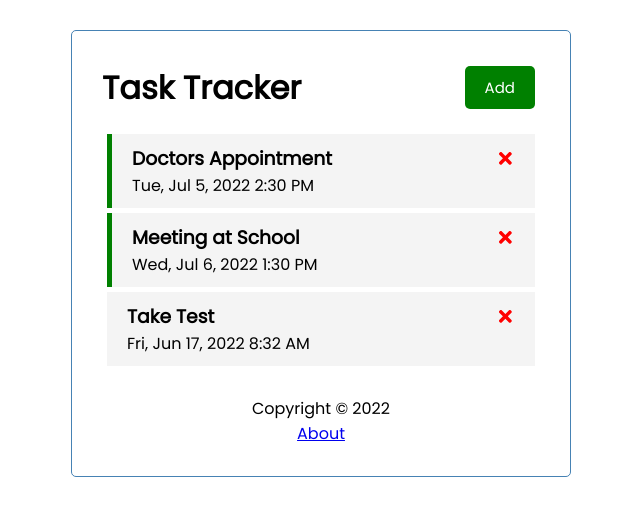
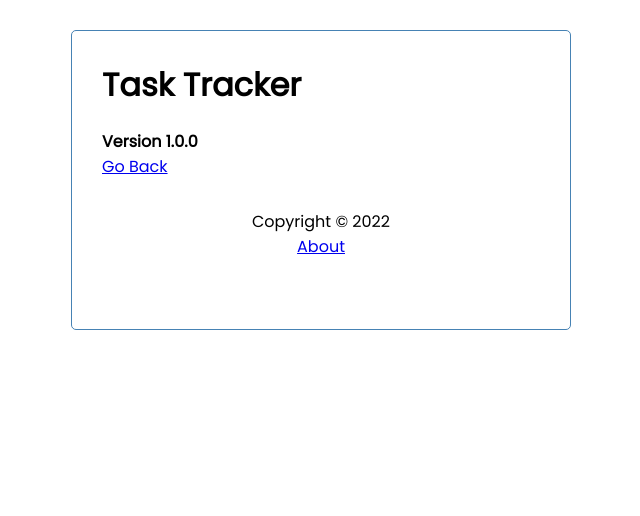
Before and after one commit to maremaric/React-task-tracker, a React (Create React App) app: page /about in a window 1280 px wide. Shown: the top 516 px of the page, without its empty margins (319-959 px from the left). Built offline with nearby package versions, Linux system fonts and the light colour scheme; data requests are answered from the project's data file.

Commit message:
Created Route

```diff
--- a/src/App.js
+++ b/src/App.js
@@ -1,8 +1,10 @@
+import { useState, useEffect } from 'react';
+import { BrowserRouter as Router, Route, Routes } from 'react-router-dom';
 import Header from './components/Header';
 import Footer from './components/Footer';
 import Tasks from './components/Tasks';
 import AddTask from './components/AddTask';
-import { useState, useEffect } from 'react';
+import About from './components/About';
 
 function App() {
 
@@ -81,13 +83,35 @@ const fetchTask = async (id) => {
   }
 
   return (
-    <div className="container">
-      <Header onAdd={() => setShowAddTask(!showAddTask)} showAdd={showAddTask}/>
-      {showAddTask && <AddTask onAdd={addTask} />}
-      {tasks.length > 0 ? (<Tasks tasks={tasks} onDelete={deleteTask} onToggle={toggleReminder} />) : ('No Tasks To Show!')}
-
-      <Footer />
-    </div>
+    <Router>
+      <div className="container">
+        <Header
+          onAdd={() => setShowAddTask(!showAddTask)}
+          showAdd={showAddTask}
+        />
+        <Routes>
+          <Route
+            path='/'
+            element={
+            <>
+              {showAddTask && <AddTask onAdd={addTask} />}
+              {tasks.length > 0 ? (
+              <Tasks
+                tasks={tasks}
+                onDelete={deleteTask}
+                onToggle={toggleReminder}
+              />
+              ) : (
+                'No Tasks To Show!'
+              )}
+            </>
+            }
+          />
+           <Route path='/about' element={<About />} />
+        </Routes>
+        <Footer />
+      </div>
+    </Router>
   );
 }
 
--- /dev/null
+++ b/src/components/About.js
@@ -0,0 +1,12 @@
+import { Link } from 'react-router-dom';
+
+function About() {
+  return (
+    <div>
+        <h4>Version 1.0.0</h4>
+        <Link to='/'>Go Back</Link>
+    </div>
+  )
+}
+
+export default About
--- a/src/components/Footer.js
+++ b/src/components/Footer.js
@@ -1,8 +1,10 @@
+import { Link } from 'react-router-dom';
+
 function Footer() {
   return (
     <footer>
         <p>Copyright &copy; 2022</p>
-        <a href="/about">About</a>
+        <Link to='/about'>About</Link>
     </footer>
   )
 }
--- a/src/components/Header.js
+++ b/src/components/Header.js
@@ -1,15 +1,20 @@
 import PropTypes from 'prop-types';
+import { useLocation } from 'react-router-dom';
 import Button from './Button';
 
 function Header({ title, onAdd, showAdd }) {
+  const location = useLocation();
+
   return (
     <header className='header'>
       <h1>{title}</h1>
-      <Button
-        text={showAdd ? 'Close' : 'Add'}
-        color={showAdd ? 'red' : 'green'}
-        onClick={onAdd}
-      />
+      {location.pathname === '/' && (
+        <Button
+          text={showAdd ? 'Close' : 'Add'}
+          color={showAdd ? 'red' : 'green'}
+          onClick={onAdd}
+        />
+      )}
     </header>
   )
 }
```
